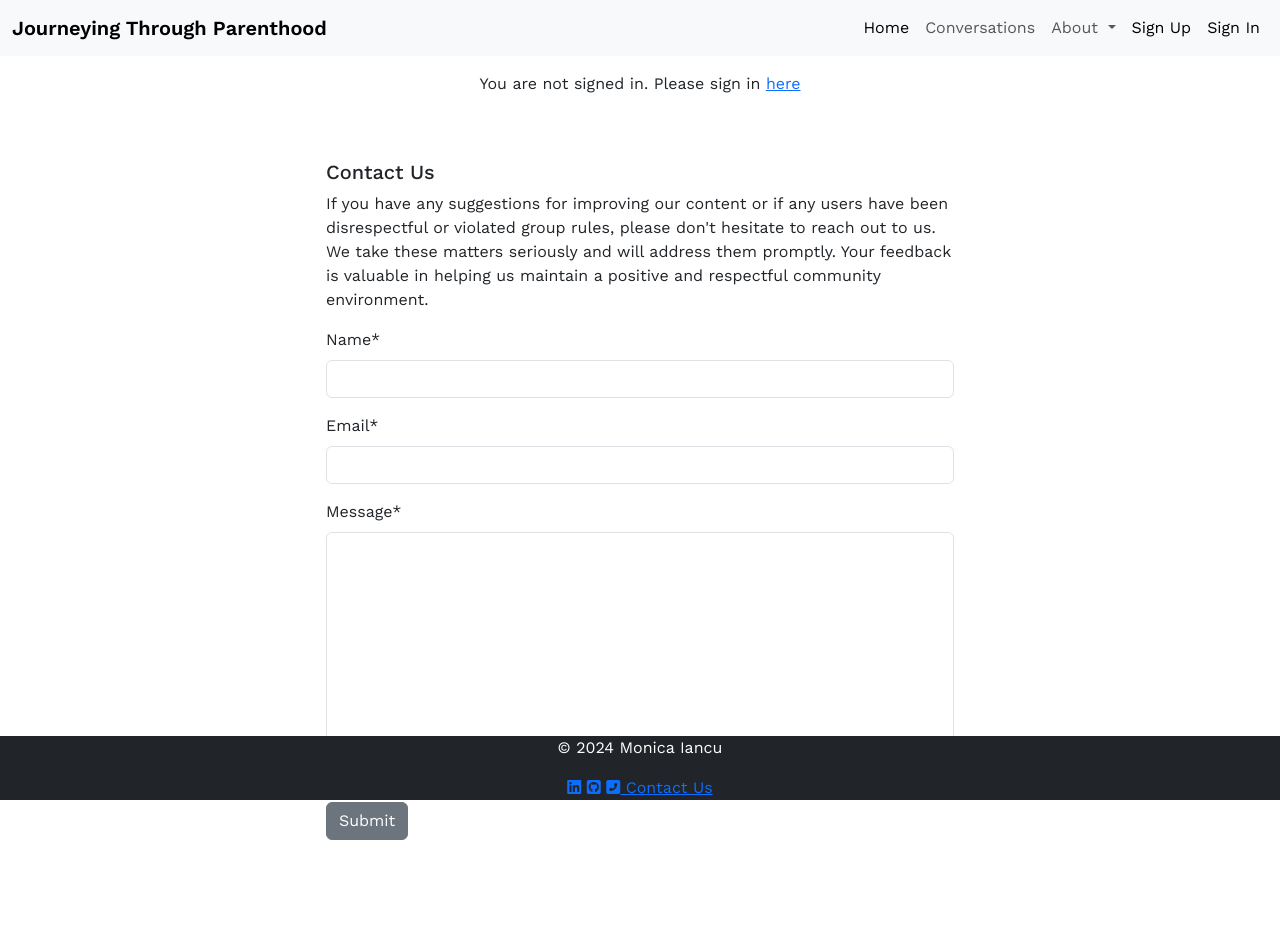
After one commit to Monicaular/parentig-forum, a Django app: page /contact/ in a window 1280 px wide. The commit adds this page. Run offline with Django 4.2, Linux system fonts and the light colour scheme; some libraries are stand-ins or nearby versions.

Commit message:
Add contact form

```diff
--- a/forum/settings.py
+++ b/forum/settings.py
@@ -31,16 +31,20 @@ INSTALLED_APPS = [
     'django.contrib.sessions',
     'django.contrib.messages',
     'django.contrib.staticfiles',
-     'django.contrib.sites',
+    'django.contrib.sites',
     'allauth',
     'allauth.account',
     'allauth.socialaccount',
+    'crispy_forms',
+    'crispy_bootstrap5',
     'cloudinary_storage',
     'cloudinary',
     'posts',
 ]
 
 SITE_ID = 1
+CRISPY_ALLOWED_TEMPLATE_PACKS = "bootstrap5"
+CRISPY_TEMPLATE_PACK = "bootstrap5"
 LOGIN_REDIRECT_URL = '/'
 LOGOUT_REDIRECT_URL = '/'
 
--- a/posts/forms.py
+++ b/posts/forms.py
@@ -1,7 +1,12 @@
 from django import forms
-from .models import Post
+from .models import Post, ContactRequest
 
 class PostForm(forms.ModelForm):
     class Meta:
         model = Post
         fields = ['title', 'content', 'photo', 'age', 'tags', 'categories']
+
+class ContactForm(forms.ModelForm):
+    class Meta:
+        model = ContactRequest
+        fields = ('name', 'email', 'message')
--- a/posts/models.py
+++ b/posts/models.py
@@ -94,3 +94,12 @@ class ResourceLink(models.Model):
 
     def __str__(self):
         return self.name
+
+class ContactRequest(models.Model):
+    name = models.CharField(max_length=200)
+    email = models.EmailField()
+    message = models.TextField()
+    read = models.BooleanField(default=False)
+
+    def __str__(self):
+        return f"Message from {self.name}"
--- /dev/null
+++ b/posts/templates/posts/contact.html
@@ -0,0 +1,24 @@
+{% extends 'base.html' %}
+{% load static %}
+{% load crispy_forms_tags %}
+
+{% block content %}
+
+<div class="row justify-content-center">
+    <div class="col-12 col-md-6 my-5">
+        <h5>Contact Us</h5>
+        <p>If you have any suggestions for improving our content or if any users have been disrespectful or violated
+            group rules, please don't hesitate to reach out to us. We take these matters seriously and will address them
+            promptly. Your feedback is valuable in helping us maintain a positive and respectful community environment.
+        </p>
+        {% load crispy_forms_tags %}
+        <form method="post">
+            {{ contact_form|crispy }}
+            {% csrf_token %}
+            <button class="btn btn-secondary" type="submit">Submit</button>
+        </form>
+
+    </div>
+</div>
+
+{% endblock content %}
--- a/posts/urls.py
+++ b/posts/urls.py
@@ -11,4 +11,5 @@ urlpatterns = [
     path('like_post/<int:post_id>/', views.like_post, name='like_post'),
     path('rules/', views.rules_view, name='rules'),
     path('resources/', views.resources, name='resources'),
+    path('contact/', views.contact_us, name='contact'),
 ]
--- a/posts/views.py
+++ b/posts/views.py
@@ -3,7 +3,7 @@ from django.views.generic import ListView, TemplateView
 from django.http import HttpResponse
 from django.contrib import messages
 from .models import Post, Resource, ResourceLink
-from .forms import PostForm
+from .forms import PostForm, ContactForm
 
 class PostsView(ListView):
     queryset = Post.objects.all().order_by("-created_at")
@@ -86,3 +86,11 @@ def resources(request):
     'links': links
     },
 )
+
+def contact_us(request):
+    contact_form = ContactForm()
+    return render(
+        request,
+        "posts/contact.html",
+        {'contact_form': contact_form },
+    )
--- a/requirements.txt
+++ b/requirements.txt
@@ -4,6 +4,7 @@ dj-database-url==0.5.0
 dj3-cloudinary-storage==0.0.6
 Django==4.2.11
 django-allauth==0.57.2
+django-crispy-forms==2.1
 gunicorn==20.1.0
 oauthlib==3.2.2
 pillow==10.3.0
--- a/templates/base.html
+++ b/templates/base.html
@@ -2,9 +2,12 @@
 {% url 'post_list' as post_list_url %}
 {% url 'rules' as rules_url %}
 {% url 'resources' as resources_url %}
+{% url 'contact' as contact_url %}
 {% url 'account_login' as login_url %}
 {% url 'account_signup' as signup_url %}
 {% url 'account_logout' as logout_url %}
+
+{% load crispy_forms_tags %}
 
 {% load static %}
 
@@ -100,7 +103,7 @@
     <p>&copy; 2024 Monica Iancu</p>
     <a href="https://www.linkedin.com/in/monica-iancu-362825137/"><i class="fa-brands fa-linkedin"></i></a>
     <a href="https://github.com/Monicaular"><i class="fa-brands fa-square-github"></i></a>
-    <a href="#"><i class="fa-solid fa-square-phone-flip"></i> Contact Us</a>
+    <a href="{% url 'contact' %}"><i class="fa-solid fa-square-phone-flip"></i> Contact Us</a>
   </div>
   </footer>
   <!-- Bootstrap JS -->
```
Also changed, not shown: posts/admin.py (+6 -1 lines), posts/migrations/0013_contactrequest.py (added).
